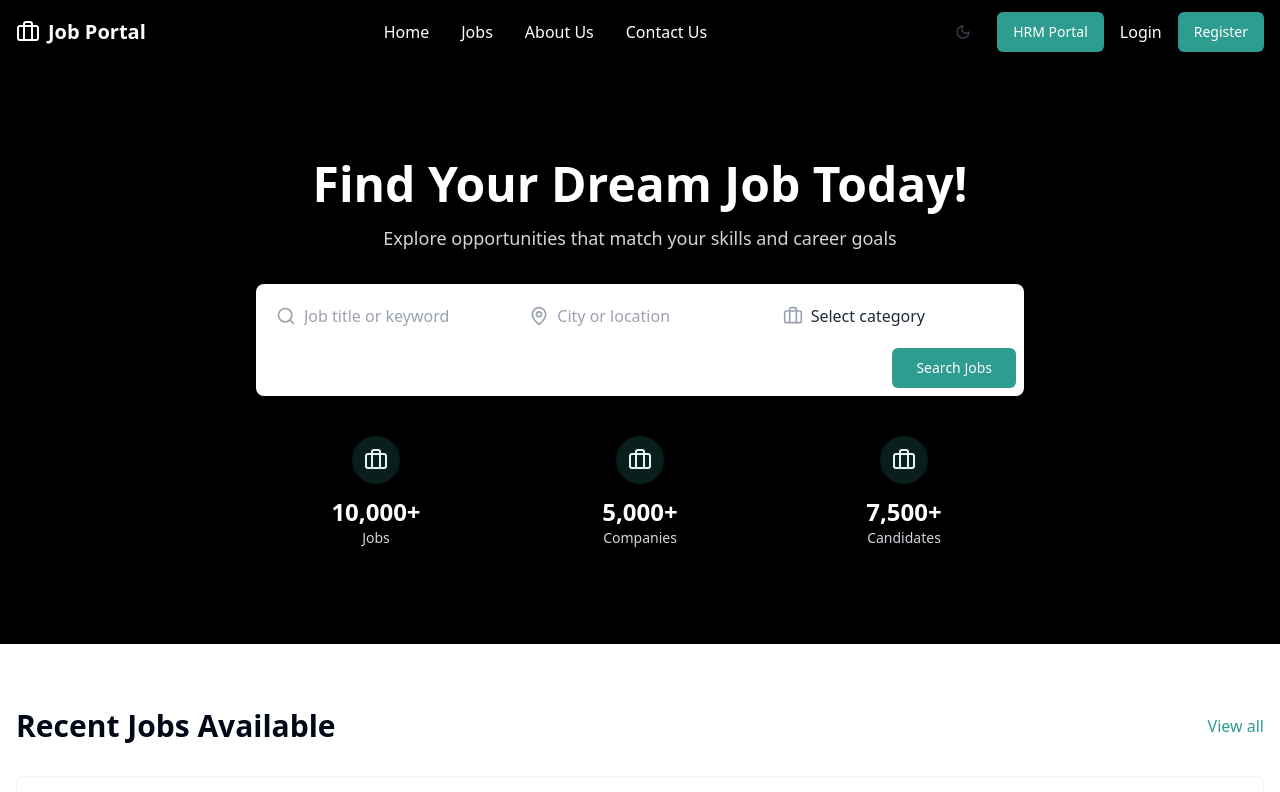
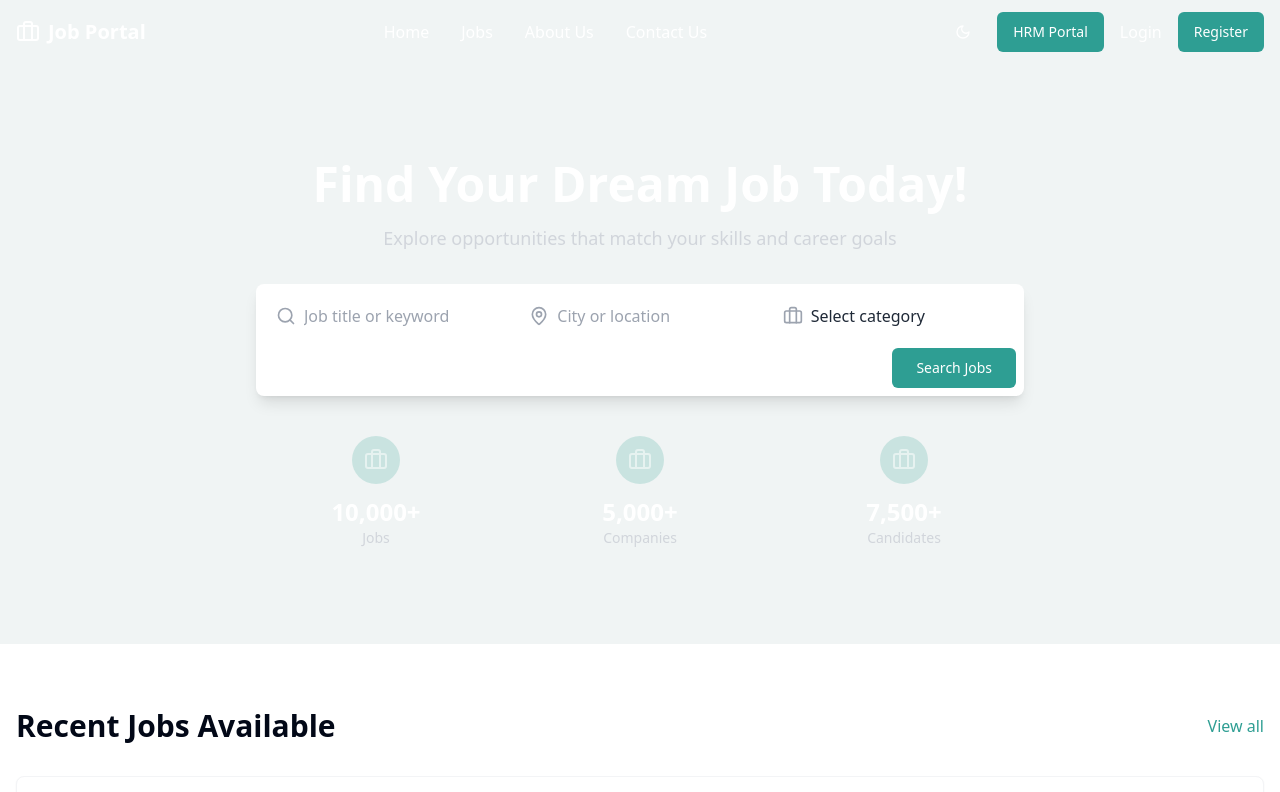
Before and after one commit to murakanx/teal-horizon-portal, a React (Vite) app: page / in a window 1280 px wide. Shown: the top 792 px of the page. Built offline with nearby package versions, Linux system fonts and the light colour scheme.

Commit message:
Fix theme toggle
The theme toggle was not working correctly. This commit fixes the issue.

```diff
--- a/src/components/common/ThemeToggle.tsx
+++ b/src/components/common/ThemeToggle.tsx
@@ -12,13 +12,16 @@ export const ThemeToggle = () => {
       size="icon"
       onClick={toggleTheme}
       className="rounded-full w-9 h-9"
-      aria-label="Toggle theme"
+      aria-label={`Switch to ${theme === 'light' ? 'dark' : 'light'} mode`}
     >
       {theme === 'light' ? (
-        <Moon className="h-[1.2rem] w-[1.2rem] text-gray-700 transition-all" />
+        <Moon className="h-[1.2rem] w-[1.2rem] transition-all" />
       ) : (
-        <Sun className="h-[1.2rem] w-[1.2rem] text-gray-300 transition-all" />
+        <Sun className="h-[1.2rem] w-[1.2rem] transition-all" />
       )}
+      <span className="sr-only">
+        {theme === 'light' ? 'Dark' : 'Light'} mode
+      </span>
     </Button>
   );
 };
--- a/src/contexts/ThemeContext.tsx
+++ b/src/contexts/ThemeContext.tsx
@@ -13,14 +13,17 @@ const ThemeContext = createContext<ThemeContextType | undefined>(undefined);
 
 export function ThemeProvider({ children }: { children: React.ReactNode }) {
   const [theme, setTheme] = useState<Theme>(() => {
+    // Check for stored theme preference first
+    if (typeof window !== 'undefined') {
       const storedTheme = localStorage.getItem('theme');
       if (storedTheme === 'dark' || storedTheme === 'light') {
         return storedTheme;
       }
 
-    // Check user preference
+      // If no stored preference, check system preference
       if (window.matchMedia('(prefers-color-scheme: dark)').matches) {
         return 'dark';
+      }
     }
 
     return 'light';
@@ -29,9 +32,13 @@ export function ThemeProvider({ children }: { children: React.ReactNode }) {
   useEffect(() => {
     const root = window.document.documentElement;
 
+    // Remove both classes first
     root.classList.remove('light', 'dark');
+
+    // Add the current theme class
     root.classList.add(theme);
 
+    // Store the preference
     localStorage.setItem('theme', theme);
   }, [theme]);
 
--- a/src/index.css
+++ b/src/index.css
@@ -45,7 +45,7 @@
   }
 
   .dark {
-    --background: 222.2 84% 4.9%;
+    --background: 220 20% 10%;
     --foreground: 210 40% 98%;
 
     --card: 222.2 84% 4.9%;
@@ -73,7 +73,7 @@
     --input: 217.2 32.6% 17.5%;
     --ring: 212.7 26.8% 83.9%;
 
-    --sidebar-background: 240 5.9% 10%;
+    --sidebar-background: 220 20% 10%;
     --sidebar-foreground: 240 4.8% 95.9%;
     --sidebar-primary: 174 55% 40%;
     --sidebar-primary-foreground: 0 0% 100%;
--- a/tailwind.config.ts
+++ b/tailwind.config.ts
@@ -26,8 +26,8 @@ export default {
 				background: 'hsl(var(--background))',
 				foreground: 'hsl(var(--foreground))',
 				primary: {
-					DEFAULT: '#2D9D8F',
-					foreground: '#FFFFFF',
+					DEFAULT: 'hsl(var(--primary))',
+					foreground: 'hsl(var(--primary-foreground))',
 					light: '#E6F2F0',
 					dark: '#236E65'
 				},
@@ -66,9 +66,9 @@ export default {
 					ring: 'hsl(var(--sidebar-ring))'
 				},
 				job: {
-					header: '#000000',
-					background: '#F0F5F5',
-					card: '#FFFFFF',
+					header: 'hsl(var(--background))',
+					background: 'hsl(var(--background))',
+					card: 'hsl(var(--card))',
 				}
 			},
 			borderRadius: {
```
Lines whose indentation alone changed are shown as unchanged.
